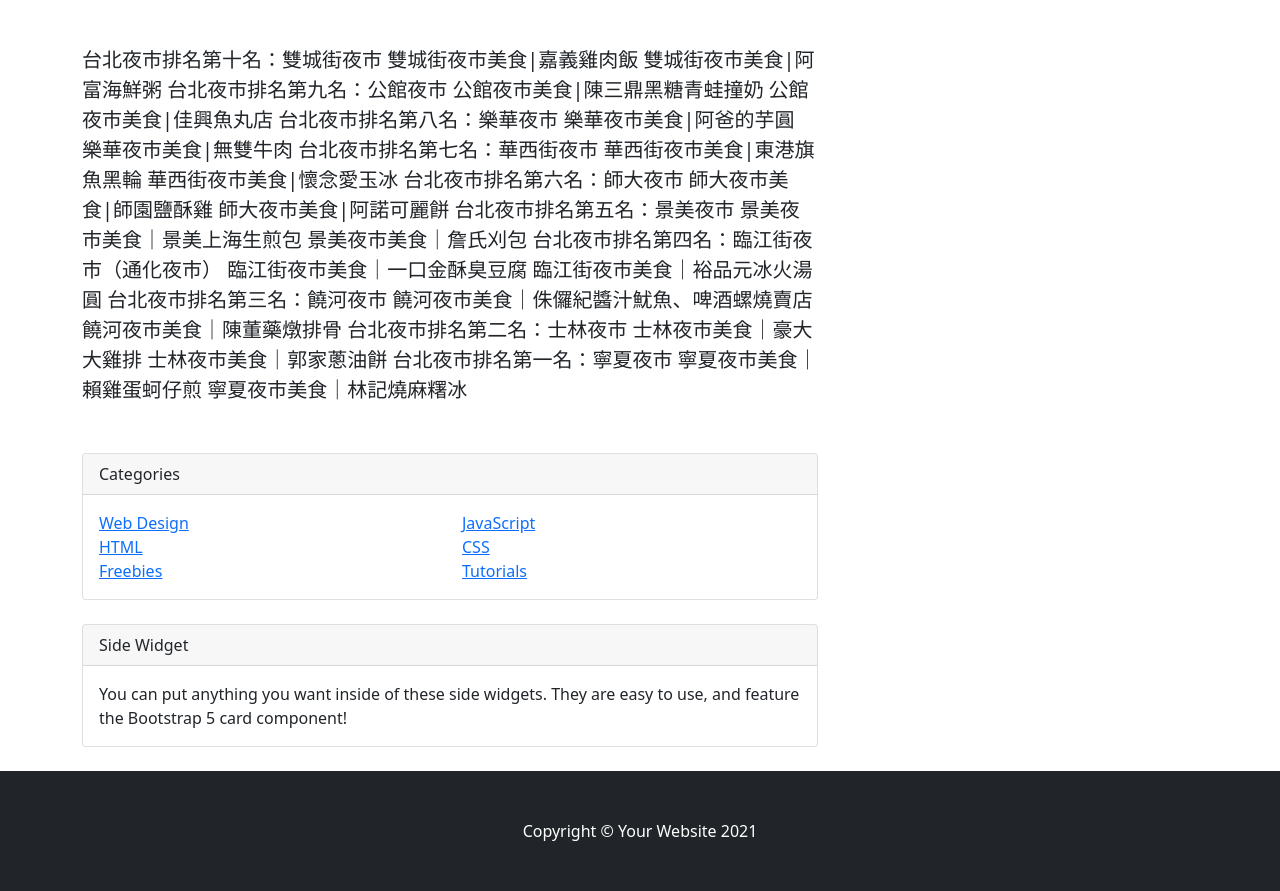
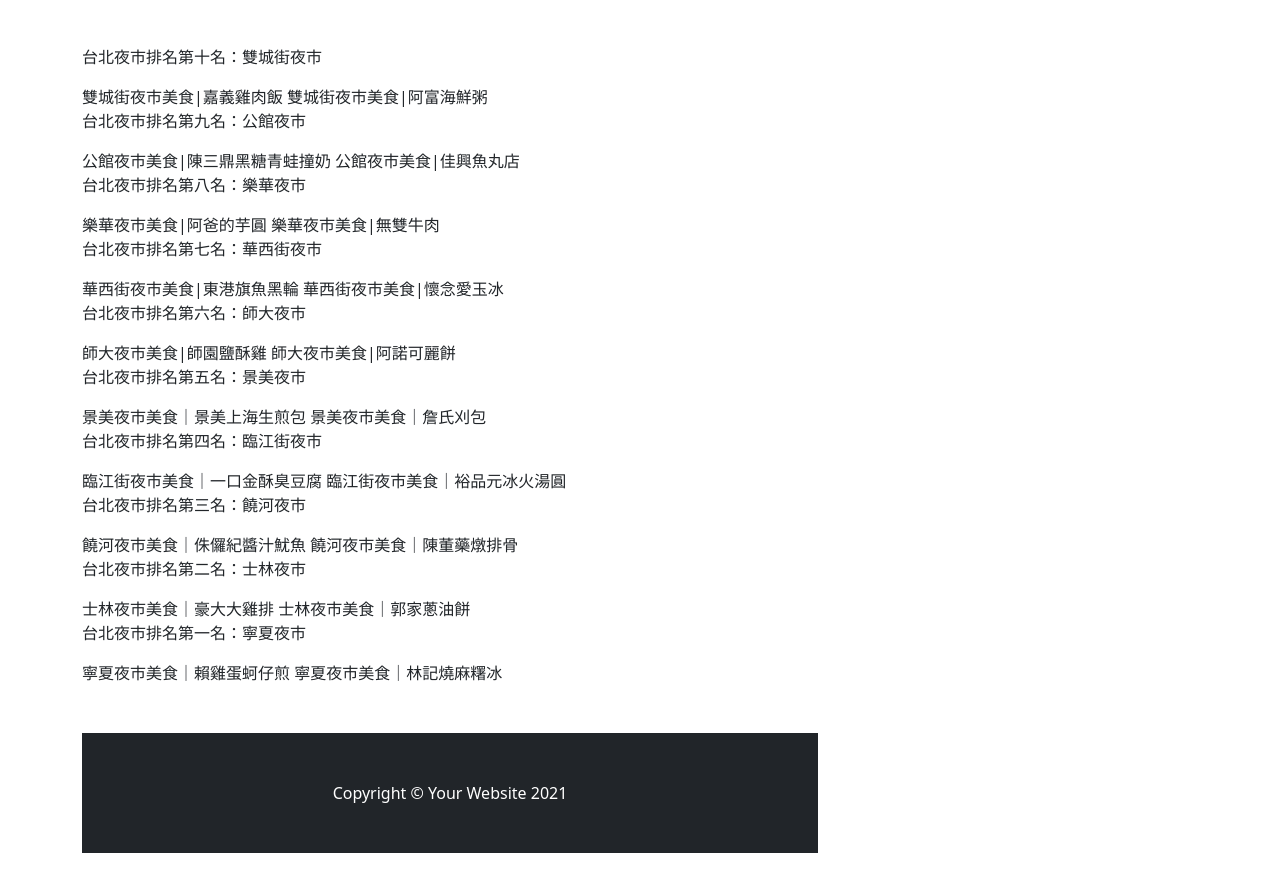
Before and after one commit to kuopoting/k29, a plain HTML site: page index.html in a window 1280 px wide. Shown: the part 557-1448 px from the top of the page. After the commit the page ends 1410 px from the top, so only its background shows below. Drawn offline with nearby package versions, Linux system fonts and the light colour scheme.

Commit message:
Update index.html

```diff
--- a/index.html
+++ b/index.html
@@ -53,69 +53,30 @@
                             <h2 class="fw-bolder mb-4 mt-5"></h2>
                             <p class="fs-5 mb-4"></p>
                             <p class="fs-5 mb-4">
-台北夜市排名第十名：雙城街夜市
-雙城街夜市美食|嘉義雞肉飯
-雙城街夜市美食|阿富海鮮粥
-台北夜市排名第九名：公館夜市
-公館夜市美食|陳三鼎黑糖青蛙撞奶
-公館夜市美食|佳興魚丸店
-台北夜市排名第八名：樂華夜市
-樂華夜市美食|阿爸的芋圓
-樂華夜市美食|無雙牛肉
- 台北夜市排名第七名：華西街夜市
-華西街夜市美食|東港旗魚黑輪
- 華西街夜市美食|懷念愛玉冰
-台北夜市排名第六名：師大夜市
-師大夜市美食|師園鹽酥雞
- 師大夜市美食|阿諾可麗餅
-台北夜市排名第五名：景美夜市
-景美夜市美食｜景美上海生煎包
-景美夜市美食｜詹氏刈包
-台北夜市排名第四名：臨江街夜市（通化夜市）
-臨江街夜市美食｜一口金酥臭豆腐
-臨江街夜市美食｜裕品元冰火湯圓
-台北夜市排名第三名：饒河夜市
-饒河夜市美食｜侏儸紀醬汁魷魚、啤酒螺燒賣店
-饒河夜市美食｜陳董藥燉排骨
-台北夜市排名第二名：士林夜市
-士林夜市美食｜豪大大雞排
-士林夜市美食｜郭家蔥油餅
-台北夜市排名第一名：寧夏夜市
-寧夏夜市美食｜賴雞蛋蚵仔煎
-寧夏夜市美食｜林記燒麻糬冰</p>
+<p>台北夜市排名第十名：雙城街夜市</p>
+<td>雙城街夜市美食|嘉義雞肉飯 雙城街夜市美食|阿富海鮮粥</td>
+<p>台北夜市排名第九名：公館夜市</p>
+<td>公館夜市美食|陳三鼎黑糖青蛙撞奶 公館夜市美食|佳興魚丸店 </td>
+<p>台北夜市排名第八名：樂華夜市</p>
+<td>樂華夜市美食|阿爸的芋圓 樂華夜市美食|無雙牛肉</td>
+<p>台北夜市排名第七名：華西街夜市</p>
+<td>華西街夜市美食|東港旗魚黑輪 華西街夜市美食|懷念愛玉冰</td>
+<p>台北夜市排名第六名：師大夜市</p>
+<td>師大夜市美食|師園鹽酥雞 師大夜市美食|阿諾可麗餅</td>
+<p>台北夜市排名第五名：景美夜市</p>
+<td>景美夜市美食｜景美上海生煎包 景美夜市美食｜詹氏刈包</td>
+<p>台北夜市排名第四名：臨江街夜市</p>
+<td>臨江街夜市美食｜一口金酥臭豆腐 臨江街夜市美食｜裕品元冰火湯圓</td>
+<p>台北夜市排名第三名：饒河夜市</p>
+<td>饒河夜市美食｜侏儸紀醬汁魷魚 饒河夜市美食｜陳董藥燉排骨</td>
+<p>台北夜市排名第二名：士林夜市</p>
+<td>士林夜市美食｜豪大大雞排 士林夜市美食｜郭家蔥油餅</td>
+<p>台北夜市排名第一名：寧夏夜市</p>
+<td>寧夏夜市美食｜賴雞蛋蚵仔煎 寧夏夜市美食｜林記燒麻糬冰</td>
                         </section>
                     </article>
 
-                    <!-- Categories widget-->
-                    <div class="card mb-4">
-                        <div class="card-header">Categories</div>
-                        <div class="card-body">
-                            <div class="row">
-                                <div class="col-sm-6">
-                                    <ul class="list-unstyled mb-0">
-                                        <li><a href="#!">Web Design</a></li>
-                                        <li><a href="#!">HTML</a></li>
-                                        <li><a href="#!">Freebies</a></li>
-                                    </ul>
-                                </div>
-                                <div class="col-sm-6">
-                                    <ul class="list-unstyled mb-0">
-                                        <li><a href="#!">JavaScript</a></li>
-                                        <li><a href="#!">CSS</a></li>
-                                        <li><a href="#!">Tutorials</a></li>
-                                    </ul>
-                                </div>
-                            </div>
-                        </div>
-                    </div>
-                    <!-- Side widget-->
-                    <div class="card mb-4">
-                        <div class="card-header">Side Widget</div>
-                        <div class="card-body">You can put anything you want inside of these side widgets. They are easy to use, and feature the Bootstrap 5 card component!</div>
-                    </div>
-                </div>
-            </div>
-        </div>
+
         <!-- Footer-->
         <footer class="py-5 bg-dark">
             <div class="container"><p class="m-0 text-center text-white">Copyright &copy; Your Website 2021</p></div>
```
